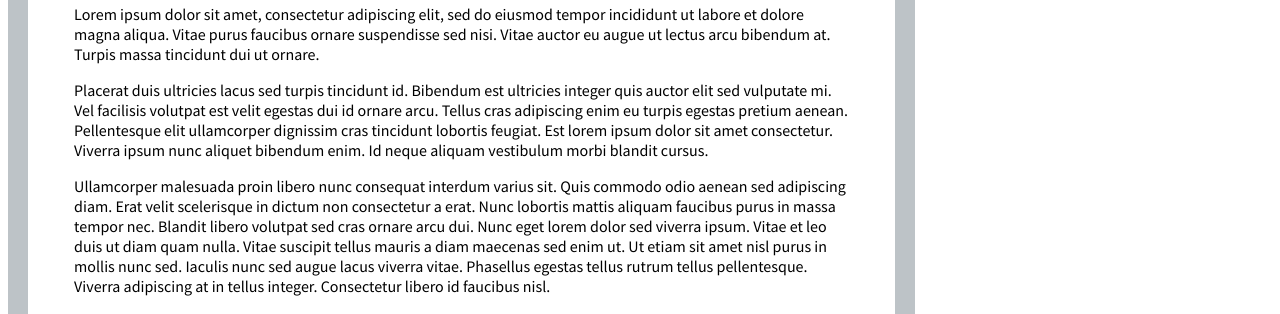
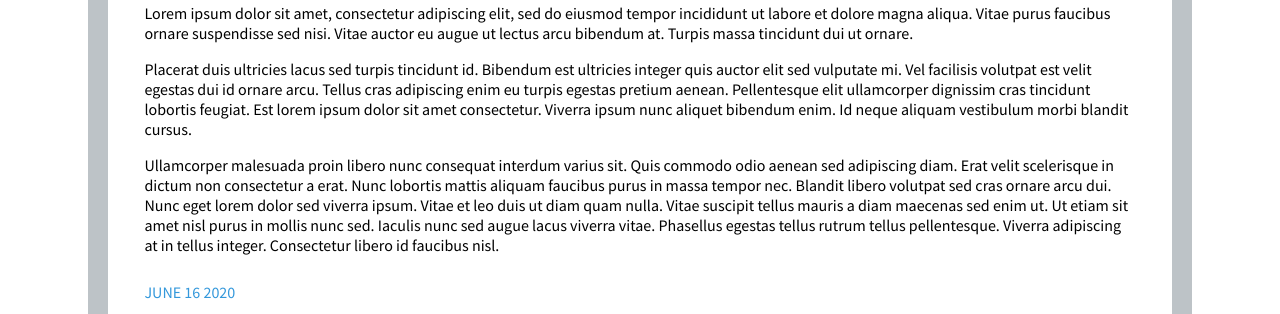
Before and after one commit to luzialeticia/blog-posts, a plain HTML site: page index.html in a window 1280 px wide. Shown: the part 177-491 px from the top of the page. Drawn offline with Linux system fonts and the light colour scheme.

Commit message:
Consertando o tamanho do body

```diff
--- a/style.css
+++ b/style.css
@@ -1,9 +1,8 @@
 body {
-    width: 800px;
+    width: 80%;
     border: 20px solid #bdc3c7;
-    padding-top: 2.6%;
-    padding-left: 2.6%;
-    padding-right: 2.6%;
+    padding: 20px;
+    margin: 20px auto;
     font-family: 'Source Sans Pro', sans-serif;
 }
 
```
